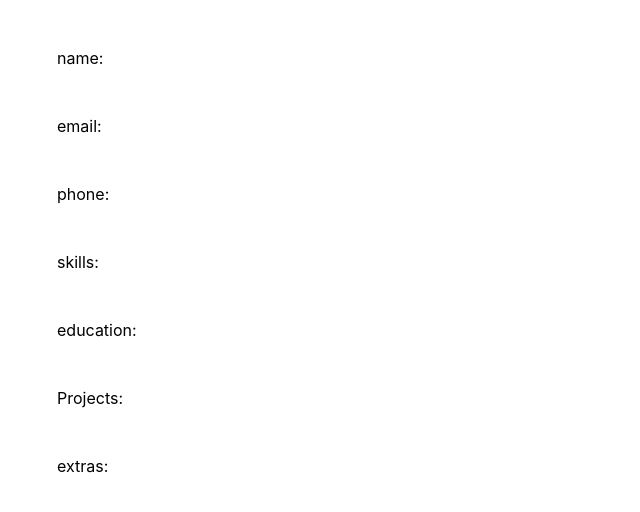
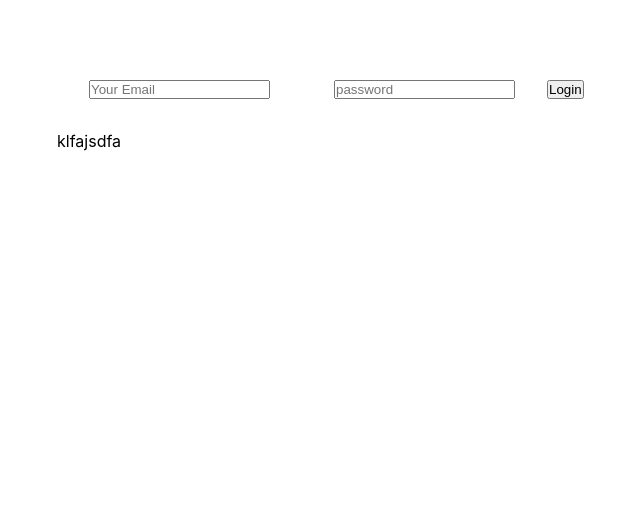
Before and after one commit to kshitijk83/resume-builder, a React (Create React App) app in the folder resume-builder/: page /login in a window 1280 px wide. Shown: the top 512 px of the page, without its empty margins (87-727 px from the left). Built offline with nearby package versions, Linux system fonts and the light colour scheme.

Commit message:
login handling

```diff
--- a/resume-builder/src/App.js
+++ b/resume-builder/src/App.js
@@ -7,10 +7,40 @@ import Skills from './containers/infos/skills/skills';
 import Educations from './containers/infos/educations/educations';
 import Projects from './containers/infos/projects/projects';
 import Extras from './containers/infos/extras/extras';
+import Auth from './containers/Auth/auth';
 
 class App extends Component {
 
   state={
+    controls: {
+      email: {
+          elementType: 'input',
+          elementConfig: {
+              type: 'text',
+              placeholder: 'Your Email'
+          },
+          value: '',
+          validation: {
+              isRequired: true
+          },
+          valid: false,
+          touched: false
+      },
+      password: {
+          elementType: 'input',
+          elementConfig: {
+              type: 'password',
+              placeholder: 'password'
+          },
+          value: '',
+          validation: {
+              isRequired: true,
+              minLength: 6
+          },
+          valid: false,
+          touched: false
+      }
+  },
     personalInfo: {
       name:{
         elementType: 'input',
@@ -76,6 +106,7 @@ class App extends Component {
             placeholder: 'education',
         },
         value: '',
+        std: '',
         details: '',
         id: '0',
         validation: {
@@ -283,6 +314,44 @@ class App extends Component {
 
     this.setState({extras: changedInfo}); }
 
+
+    checkValidity=(value ,rules)=>{
+      let isValid = true;
+      if(rules&&rules.isRequired){
+          isValid = value.trim()!==''&&isValid;
+      }
+
+      if(rules&&rules.minLength){
+          isValid = value.length>=rules.minLength&&isValid;
+      }
+
+      if(rules&&rules.maxLength){
+          isValid = value.length<=rules.maxLength&&isValid;
+      }
+
+      return isValid;
+  }
+
+
+    onChangeAuthHandler=(event, controlName)=>{
+      // console.log(this.state.controls[controlName].validation);
+      const updatedControls={
+        ...this.state.controls,
+      [controlName]: {
+          ...this.state.controls[controlName],
+          value: event.target.value,
+          valid: this.checkValidity(event.target.value, this.state.controls[controlName].validation),
+          touched: true
+      }
+    }
+      this.setState({controls: updatedControls});
+    }
+
+    authHandler=(event)=>{
+      event.preventDefault();
+      console.log('hey');
+    }
+
   render() {
 
     const personalData = [];
@@ -312,7 +381,20 @@ class App extends Component {
     return (
       <div className="App">
 
-        <Preview
+
+
+        <Switch>
+
+        <Route path="/login" exact render={()=>{
+            return <Auth
+            controls={this.state.controls}
+            changed = {(event, controlName)=>this.onChangeAuthHandler(event, controlName)}
+            auth = {(event)=>this.authHandler(event)}
+            />
+          }} />
+
+        <Route path="/" render={()=>{
+          return <Preview
           name={this.state.personalInfo.name.value}
           email={this.state.personalInfo.email.value}
           phone={this.state.personalInfo.phone.value}
@@ -321,8 +403,8 @@ class App extends Component {
           educations={this.state.educations}
           projects={this.state.projects}
           extras={this.state.extras}/>
+        }}/>
 
-        <Switch>
           <Route path="/personalInfo" exact render={()=>{
             return <PersonalInfo
             personalData={personalData}
--- a/resume-builder/src/components/preview/preview.js
+++ b/resume-builder/src/components/preview/preview.js
@@ -21,8 +21,12 @@ class Preview extends Component {
                 <div className="left">
                     {s.education.value}
                 </div>
+                <div className="center">
+                    {s.education.details}
+                </div>
+
                 <div className="right">
-                    {s.education.details}
+                    {s.education.std}
                 </div>
 
                 {s.education.value?<button onClick={()=>this.props.delete(this.props.educations.indexOf(s), "educations")} >delete</button>:null}
--- /dev/null
+++ b/resume-builder/src/containers/Auth/auth.js
@@ -0,0 +1,84 @@
+import React, { Component } from 'react';
+import Input from '../../UI/input/input';
+import classes from './auth.css';
+
+class Auth extends Component{
+
+    // checkValidity=(value ,rules)=>{
+    //     let isValid = true;
+    //     if(rules&&rules.isRequired){
+    //         isValid = value.trim()!==''&&isValid;
+    //     }
+
+    //     if(rules&&rules.minLength){
+    //         isValid = value.length>=rules.minLength&&isValid;
+    //     }
+
+    //     if(rules&&rules.maxLength){
+    //         isValid = value.length<=rules.maxLength&&isValid;
+    //     }
+
+    //     return isValid;
+    // }
+
+    // onChangeHandler(event, controlName){
+    //     const updatedControls={
+    //         ...this.state.controls,
+    //         [controlName]: {
+    //             ...this.state.controls[controlName],
+    //             value: event.target.value,
+    //             valid: this.checkValidity(event.target.value, this.state.controls[controlName].validation),
+    //             touched: true
+    //         }
+    //     }
+
+    //     this.setState({controls: updatedControls});
+    // }
+
+    authHandler = (event)=>{
+        // event.preventDefault();
+        // this.props.onAuth(this.state.controls.email.value, this.state.controls.password.value);
+        console.log("hey");
+    }
+
+    auth=(event)=>{
+        event.preventDefault();
+        // console.log("hsad");
+        this.props.auth(event);
+    }
+
+    render(){
+        const formElements = [];
+        for(let key in this.props.controls){
+            formElements.push({
+                id: key,
+                config: this.props.controls[key]
+            })
+        }
+        // console.log(formElements);
+        let form = formElements.map(formElement=>(
+            <Input
+                key={formElement.id}
+                elementType={formElement.config.elementType}
+                elementConfig={formElement.config.elementConfig}
+                value={formElement.config.value}
+                invalid={!formElement.config.valid}
+                touched={formElement.config.touched}
+                shouldValidate={formElement.config.validation}
+                changed={(event)=>this.props.changed(event, formElement.id)}
+                />
+        ))
+        // console.log(this.props.controls);
+        return(
+            <div className={classes.Auth}>
+                <form onSubmit={(event)=>this.auth(event)}>
+                    {form}
+                    <button className="btn">Login</button>
+                </form>
+                klfajsdfa
+            </div>
+        )
+    }
+}
+
+export default Auth;
--- a/resume-builder/src/containers/infos/educations/educations.js
+++ b/resume-builder/src/containers/infos/educations/educations.js
@@ -26,7 +26,7 @@ class educations extends Component{
             return (
             <div className="input-box" key={educations.indexOf(e)}>
                 <div className="input-container">
-                <div className="details">Education Details</div>
+                <div className="name">Education Details</div>
                     <Input
                     elementType={e.education.elementConfig.elementType}
                     elementConfig={e.education.elementConfig}
@@ -35,6 +35,18 @@ class educations extends Component{
                     touched={e.education.touched}
                     shouldValidate={e.education.validation}
                     changed={(event)=>this.props.changed(event, e.education.id, "value")}
+                    />
+                </div>
+                <div className="input-container">
+                <div className="degree">Degree/Standard</div>
+                    <Input
+                    elementType={e.education.elementConfig.elementType}
+                    elementConfig={e.education.elementConfig}
+                    value={e.education.std}
+                    invalid={!e.education.valid}
+                    touched={e.education.touched}
+                    shouldValidate={e.education.validation}
+                    changed={(event)=>this.props.changed(event, e.education.id, "std")}
                     />
                 </div>
                 <div className="input-container">
```
Also changed, not shown: resume-builder/src/UI/spinner/spinner.css (added, +33 -0 lines), resume-builder/src/UI/spinner/spinner.js (added, +11 -0 lines), resume-builder/src/containers/Auth/auth.css (added). Lines whose indentation alone changed are shown as unchanged.
